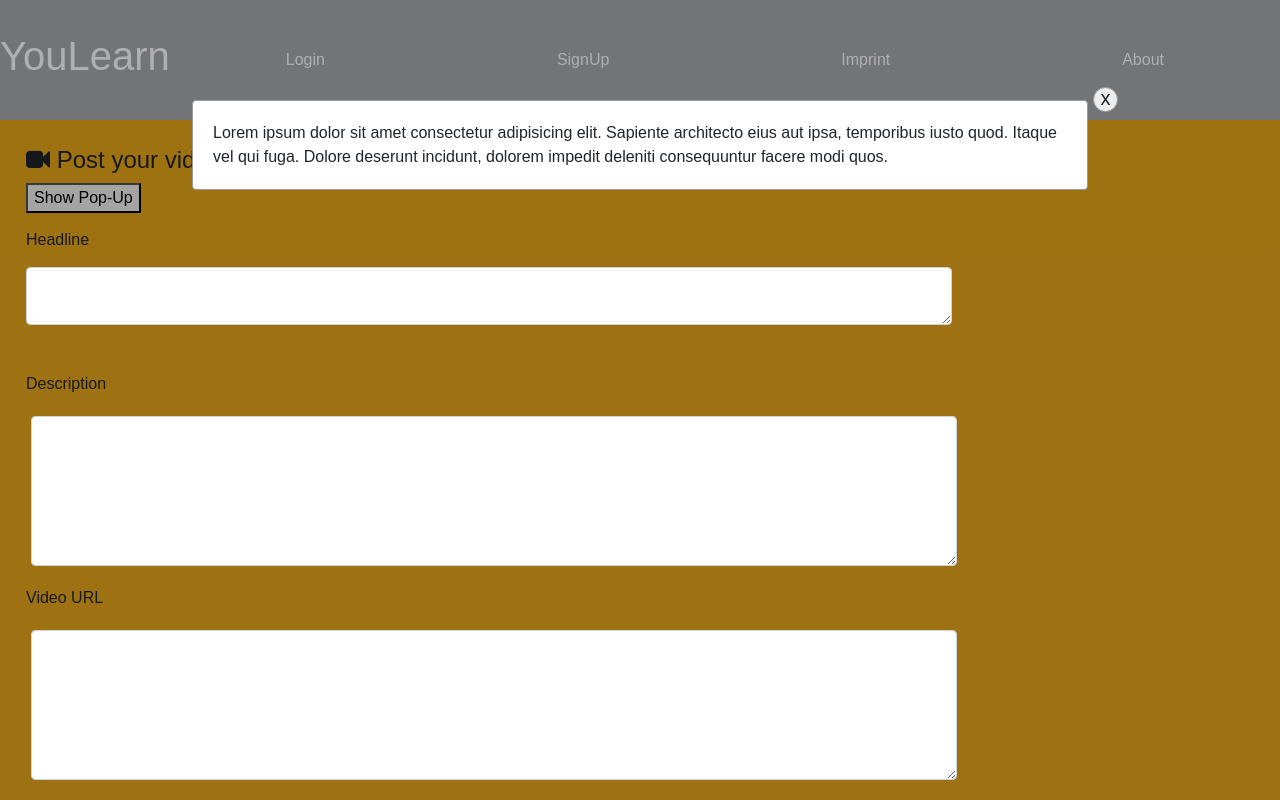
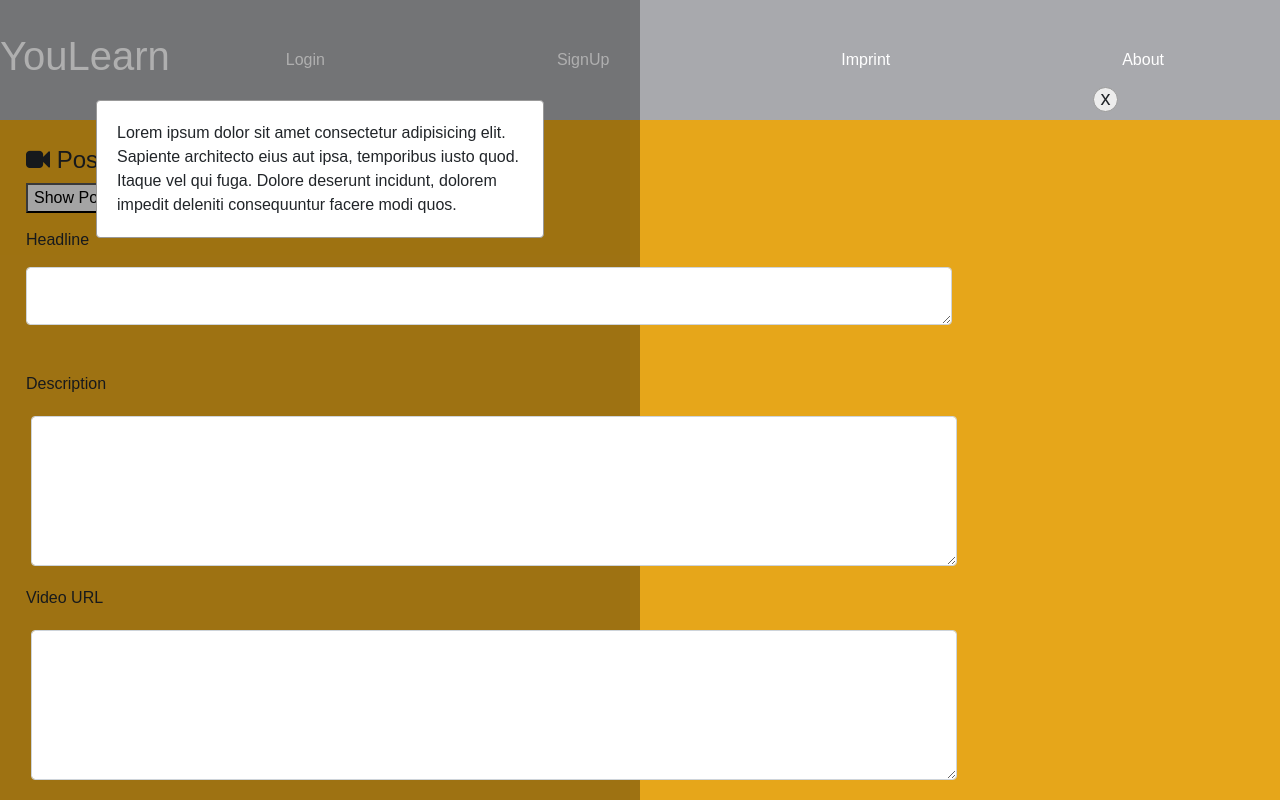
Before and after one commit to CarstenHennig/dci-final-project-e-learning-platform, a React (Create React App) app in the folder frontend/: page /Video in a window 1280 px wide. Both pictures are taken after a click on the button "Show Pop-Up". Shown: the top 800 px of the page. Built offline with nearby package versions, Linux system fonts and the light colour scheme; a web font is replaced by a local one.

Commit message:
Sending video category valueCategory

```diff
--- a/frontend/src/components/HelpPopUp.css
+++ b/frontend/src/components/HelpPopUp.css
@@ -3,7 +3,7 @@
 .popup-box {
   position: fixed;
   background: #00000050;
-  width: 100%;
+  width: 50%;
   height: 100vh;
   top: 0;
   left: 0;
--- a/frontend/src/components/Video.jsx
+++ b/frontend/src/components/Video.jsx
@@ -36,6 +36,7 @@ export default function PostVideo() {
         title,
         desc,
         videoUrl,
+        valueCategory,
 
         // Hard coded email and posted by name to target the blogging user
         // Removed after improved to local stored UserID
```
